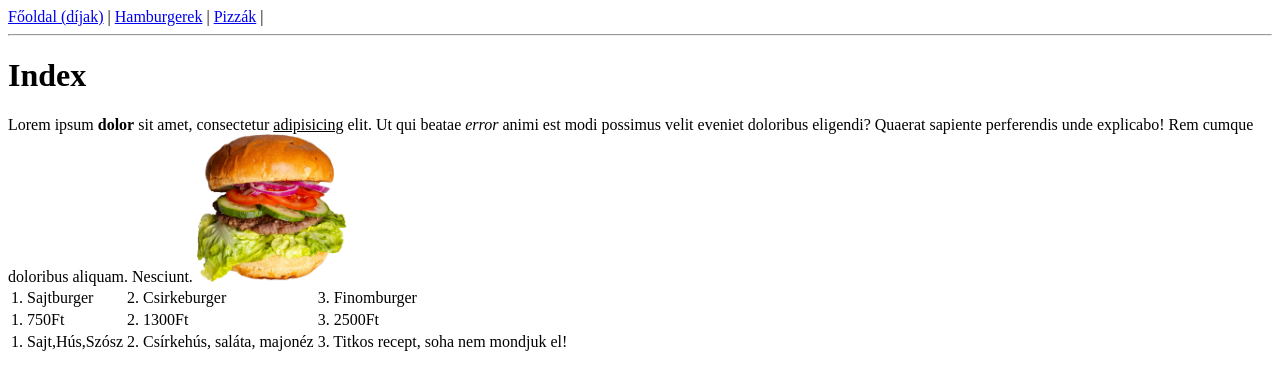
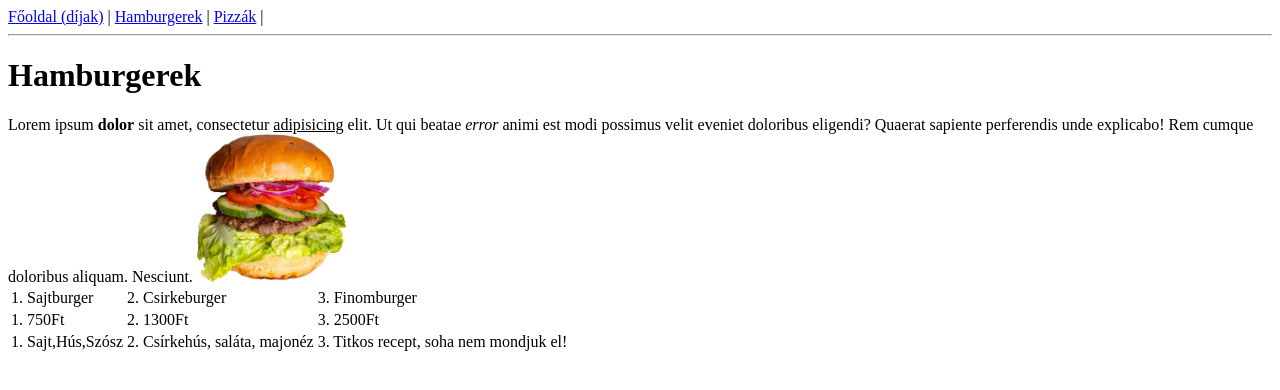
Before and after one commit to Marbo-dev/projekt3, a plain HTML site: page hamburgerek.html in a window 1280 px wide. Drawn offline with Linux system fonts and the light colour scheme.

Commit message:
javítás 1

```diff
--- a/hamburgerek.html
+++ b/hamburgerek.html
@@ -4,7 +4,7 @@
 <head>
 	<meta charset="UTF-8">
 	<meta name="viewport" content="width=device-width, initial-scale=1.0">
-	<title>Index</title>
+	<title>Hamburgerek</title>
 </head>
 
 <body>
@@ -13,7 +13,7 @@
 	<a href="pizzak.html">Pizzák</a> |
 	<hr>
 
-	<h1>Index</h1>
+	<h1>Hamburgerek</h1>
 
 	Lorem ipsum <b>dolor</b> sit amet, consectetur <u>adipisicing</u> elit. Ut qui beatae <i>error</i> animi est modi possimus velit eveniet doloribus eligendi? Quaerat sapiente perferendis unde explicabo! Rem cumque doloribus aliquam. Nesciunt.
 
```
